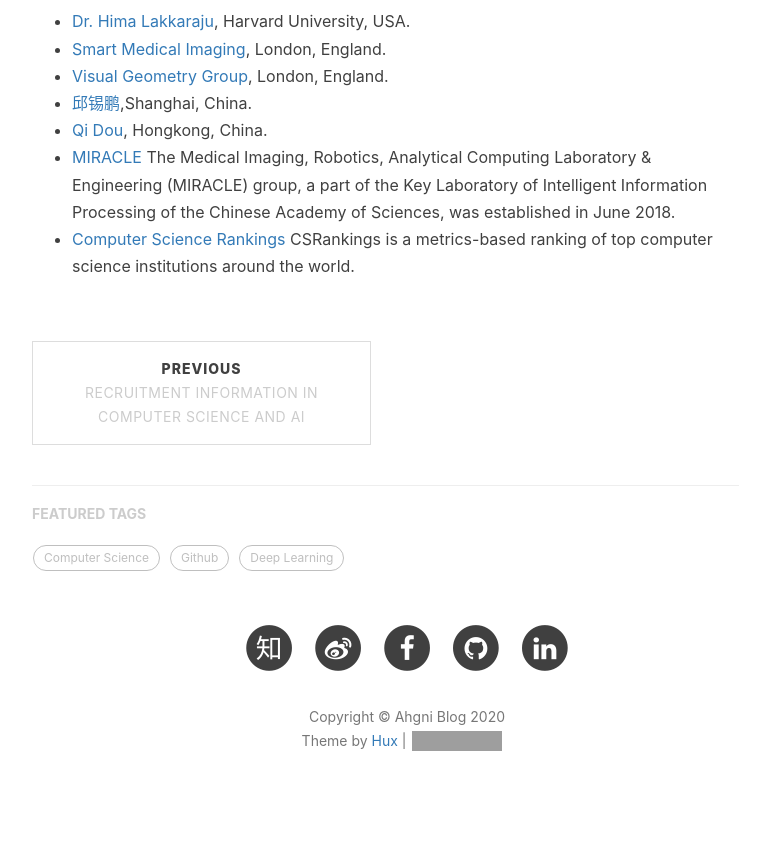
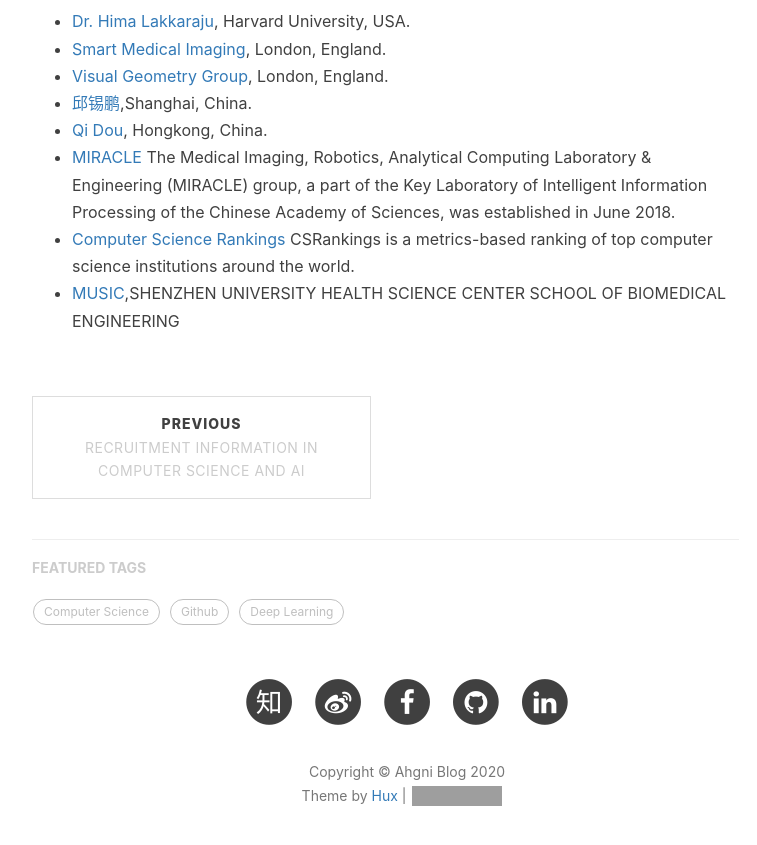
Before and after one commit to jizhang02/jizhang02.github.io, a Jekyll site: the page built from _posts/2020-04-04-lab.markdown, in a window 1280 px wide and 900 px high, scrolled down 1010 px. Shown: the top 845 px of the window, without its empty margins (233-990 px from the left). Built offline with Jekyll 4.4.1, drawn with Linux system fonts in a browser that asks for light colours; nearby versions of some CDN libraries; comment, search, counter and statistics services are not loaded; grey boxes are pictures that could not be loaded.

Commit message:
Update 2020-04-04-lab.markdown

```diff
--- a/_posts/2020-04-04-lab.markdown
+++ b/_posts/2020-04-04-lab.markdown
@@ -25,3 +25,4 @@
 * [Qi Dou](http://www.cse.cuhk.edu.hk/~qdou/), Hongkong, China.
 * [MIRACLE](http://miracle.ict.ac.cn/?page_id=2&lang=zh) The Medical Imaging, Robotics, Analytical Computing Laboratory & Engineering (MIRACLE) group, a part of the Key Laboratory of Intelligent Information Processing of the Chinese Academy of Sciences, was established in June 2018.
 * [Computer Science Rankings](http://csrankings.org/#/index?vision&graph&world) CSRankings is a metrics-based ranking of top computer science institutions around the world.
+* [MUSIC](http://www.music-bme.net/),SHENZHEN UNIVERSITY HEALTH SCIENCE CENTER SCHOOL OF BIOMEDICAL ENGINEERING
```
